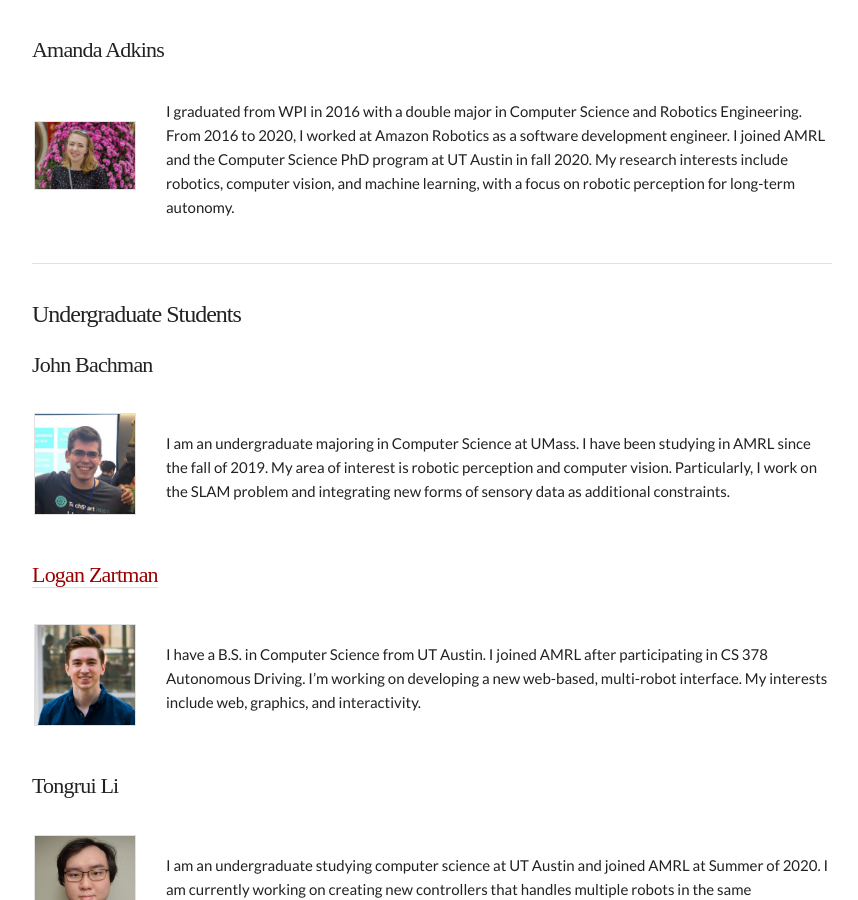
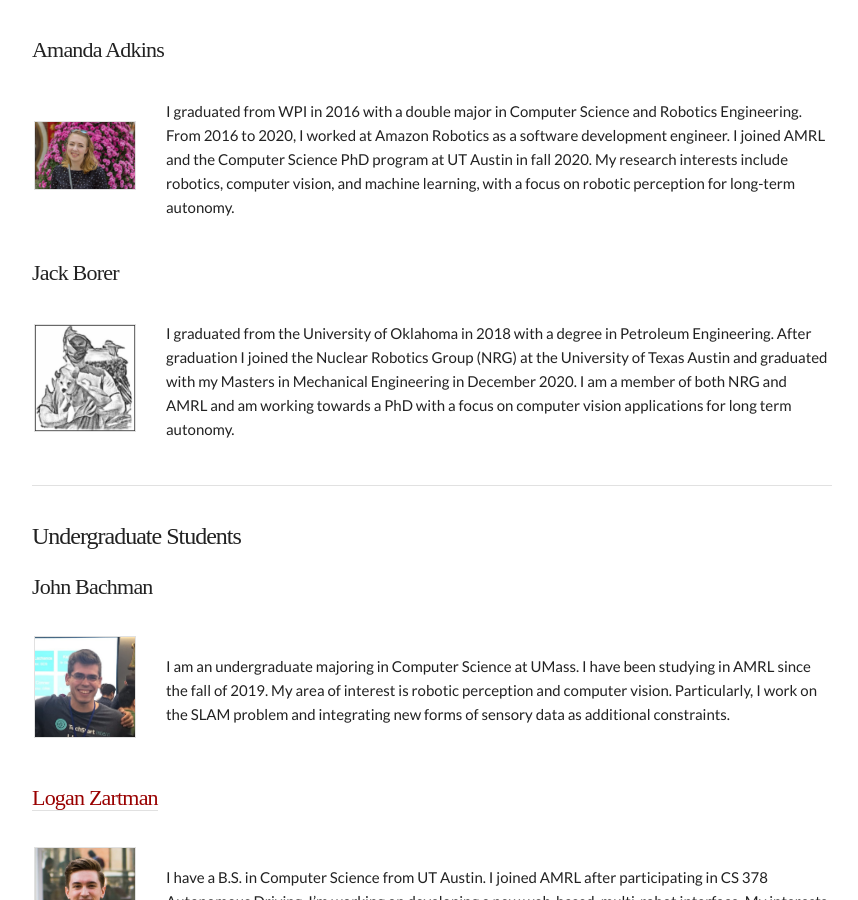
Before and after one commit to ut-amrl/ut-amrl.github.io, a Jekyll site: the page built from people.md, in a window 1280 px wide and 900 px high, scrolled down 1844 px. Shown: the whole window, without its empty margins (208-1066 px from the left). Built offline with Jekyll 4.4.1, drawn with Linux system fonts in a browser that asks for light colours; nearby versions of some CDN libraries; some web fonts are replaced.

Commit message:
Added Jack Borer

```diff
--- a/people.md
+++ b/people.md
@@ -49,6 +49,12 @@ order: 1
 #### Amanda Adkins
 
 |![Amanda Adkins](assets/images/people/amanda_adkins.jpg)  | I graduated from WPI in 2016 with a double major in Computer Science and Robotics Engineering. From 2016 to 2020, I worked at Amazon Robotics as a software development engineer. I joined AMRL and the Computer Science PhD program at UT Austin in fall 2020. My research interests include robotics, computer vision, and machine learning, with a focus on robotic perception for long-term autonomy. |
+{: .people_table_hack}
+
+
+#### Jack Borer
+
+|![Jack Borer](assets/images/people/jack_borer.jpg)  | I graduated from the University of Oklahoma in 2018 with a degree in Petroleum Engineering. After graduation I joined the Nuclear Robotics Group (NRG) at the University of Texas Austin and graduated with my Masters in Mechanical Engineering in December 2020. I am a member of both NRG and AMRL and am working towards a PhD with a focus on computer vision applications for long term autonomy. |
 {: .people_table_hack}
 
 ---
```
